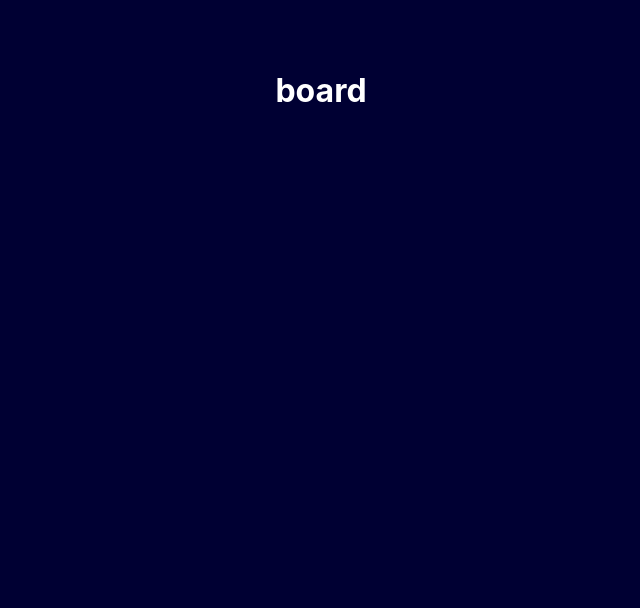
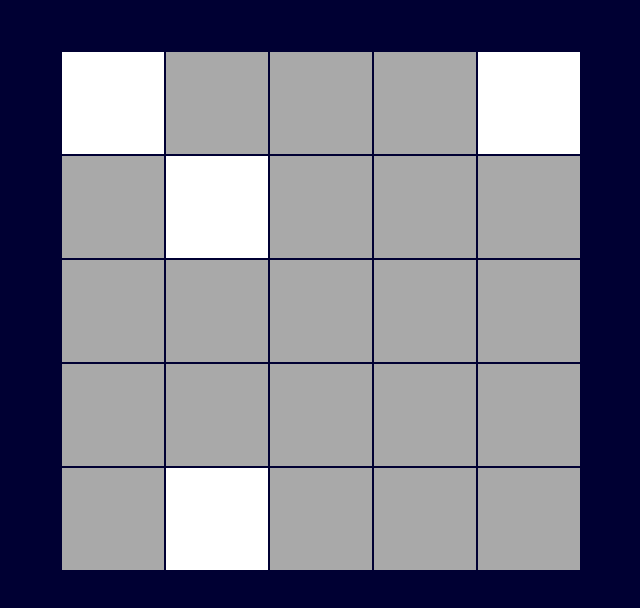
Before and after one commit to SanchitYadav2005/React_js_, a React (Create React App) app in the folder light_out_exercise/: page / in a window 1280 px wide. Shown: the top 608 px of the page, without its empty margins (319-959 px from the left). Built offline with nearby package versions, Linux system fonts and the light colour scheme.

Commit message:
game board is displaying

```diff
--- a/light_out_exercise/src/Board.js
+++ b/light_out_exercise/src/Board.js
@@ -42,7 +42,7 @@ class Board extends Component {
     // TODO: set initial state
     this.state = {
       // hasWon: false,
-      board: this.createBoard()
+      board: this.createBoard(),
     };
   }
 
@@ -95,9 +95,22 @@ class Board extends Component {
     // TODO
 
     // make table board
-
+    let tableBoard = [];
+    for(let y = 0; y < this.props.ncols; y++){
+      let row = [];
+      for(let x = 0; x < this.props.nrows; x++){
+        row.push(<Cell isLit = {this.state.board[y][x]}/>)
+      }
+      tableBoard.push(<tr>{row}</tr>)
+    }
     // TODO
-    return <h1>board</h1>
+    return (
+      <table className="Board">
+        <tbody>
+          {tableBoard}
+        </tbody>
+      </table>
+    )
   }
 }
 
```
